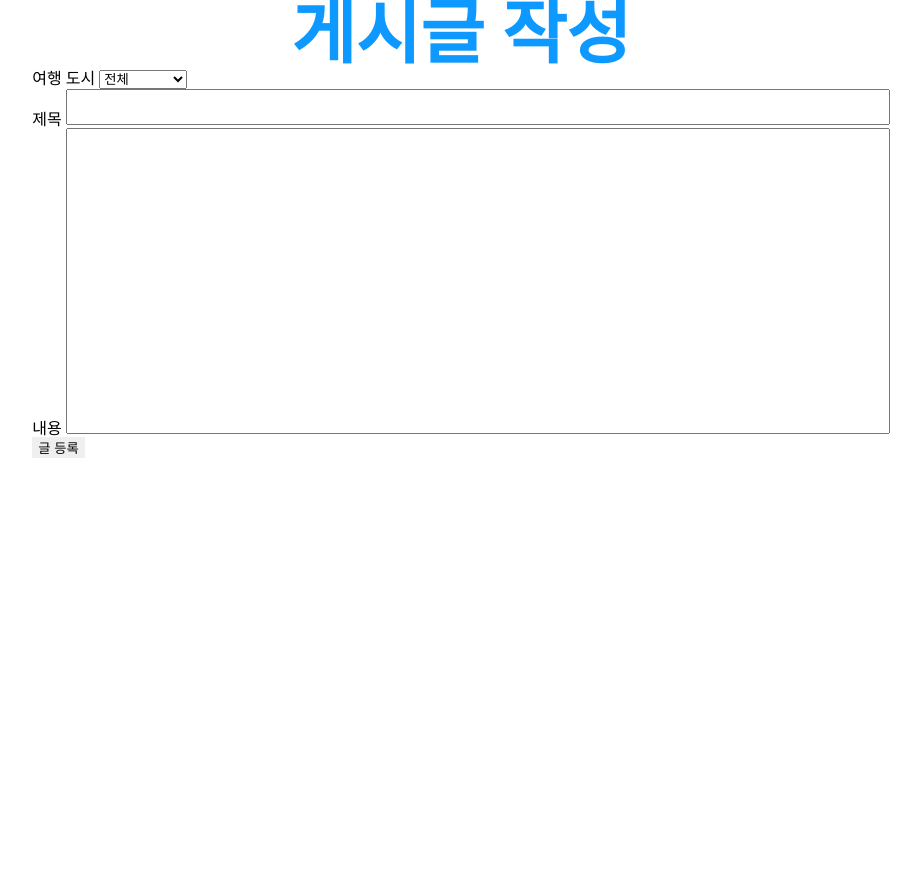
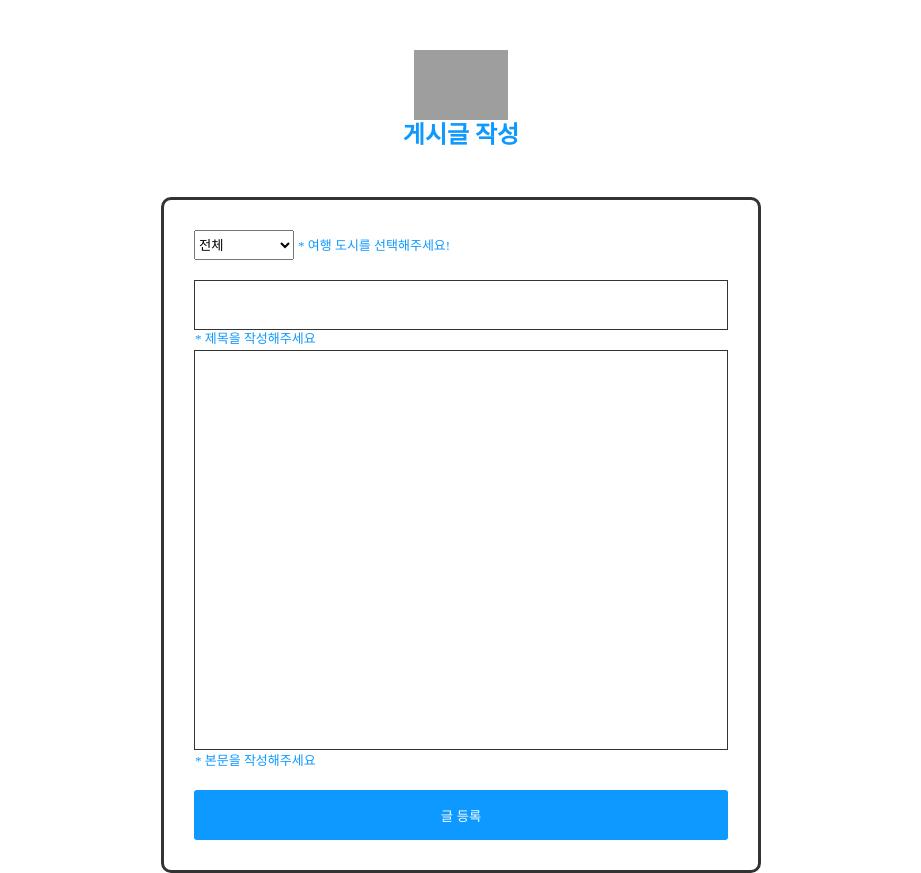
Before and after one commit to yoonion/tour-look-project, a Flask app: page /post in a window 1280 px wide. Shown: the whole page, without its empty margins (179-1100 px from the left). Before the commit the page ends 458 px from the top, so only its background shows below. Run offline with Flask 3, Linux system fonts and the light colour scheme; the visitor is signed in with stand-in values (Sample User, id 1); grey boxes are pictures that could not be loaded.

Commit message:
Feat: 게시글 등록 페이지 UI 구성

```diff
--- a/static/postSave.css
+++ b/static/postSave.css
@@ -1,17 +1,78 @@
 .save-container {
-  width: 100%;
   display: flex;
   justify-content: center;
   align-items: center;
   flex-direction: column;
 }
-
+img {
+  margin-top: 50px;
+  height: 70px;
+}
 h2 {
   text-align: center;
   font-weight: 700;
-  font-size: 70px;
+  font-size: 24px;
   color: #0d99ff;
+  margin-bottom: 50px;
 }
 
 .save-container form {
+  width: 600px;
+  padding: 30px;
+  box-sizing: border-box;
+  border: 3px solid #333;
+  border-radius: 10px;
+  display: flex;
+  justify-content: center;
+  flex-direction: column;
+  row-gap: 20px;
 }
+.save-location select {
+  height: 30px;
+  width: 100px;
+}
+.save-location label {
+  color: #0d99ff;
+  font-size: 13px;
+}
+.save-title,
+.save-main {
+  border: 1px solid #333;
+  box-sizing: border-box;
+  width: 100%;
+}
+textarea {
+  border: none;
+  padding: 8px;
+  box-sizing: border-box;
+}
+textarea:focus {
+  background-color: #fbfbfb;
+  outline: none;
+}
+.save-container .save-title {
+  width: 100%;
+  height: 50px;
+}
+.save-container .save-title textarea {
+  width: 100%;
+}
+.save-container span {
+  color: #0d99ff;
+  font-size: 13px;
+}
+
+.save-container .save-main {
+  height: 400px;
+}
+.save-container .save-main textarea {
+  width: 100%;
+  height: 100%;
+}
+button[type="submit"] {
+  background-color: #0d99ff;
+  color: #fff;
+  height: 50px;
+  border-radius: 3px;
+  margin-top: 20px;
+}
--- a/templates/index.html
+++ b/templates/index.html
@@ -12,7 +12,6 @@
       <!-- 검색창 대신 radio 버튼으로 원하는 곳 구현 -->
       <div class="main-container">
         {% include './header.html' %}
-        <div class="banner"></div>
         <div class="flex-container">
           <form action="/" class="main-search-form">
             <label for="lang">여행 지역 검색</label>
--- a/templates/post_save.html
+++ b/templates/post_save.html
@@ -9,10 +9,12 @@
   </head>
   <body>
     <div class="save-container">
+      <a href="/">
+        <img src="../static/tourlook_logo.svg" alt="" />
+      </a>
       <h2>게시글 작성</h2>
-      <form action="/post" method="post">
+      <form action="/post" method="post" id="post-save-form">
         <div class="save-location">
-          <label for="save-location">여행 도시</label>
           <select name="post_local_cate" id="save-location">
             <option value="전체">전체</option>
             <option value="서울">서울</option>
@@ -28,16 +30,17 @@
             <option value="제주도">제주도</option>
             <option value="울릉도/독도">울릉도/독도</option>
           </select>
+          <label for="save-location">* 여행 도시를 선택해주세요!</label>
         </div>
         <div class="save-title">
-          <label for="save-title">제목</label>
-          <textarea name="post_title" id="save-title" cols="100" rows="2"></textarea>
+          <textarea name="post_title" id="save-title"></textarea>
+          <span>* 제목을 작성해주세요</span>
         </div>
         <div class="save-main">
-          <label for="save-main">내용</label>
-          <textarea name="post_content" id="save-main" cols="100" rows="20"></textarea>
+          <textarea name="post_content" id="save-main"></textarea>
+          <span>* 본문을 작성해주세요</span>
         </div>
-        <button type="submit">글 등록</button>
+        <button type="submit" id="save-button">글 등록</button>
       </form>
     </div>
   </body>
```
Also changed, not shown: static/main.css (+1 -8 lines).
